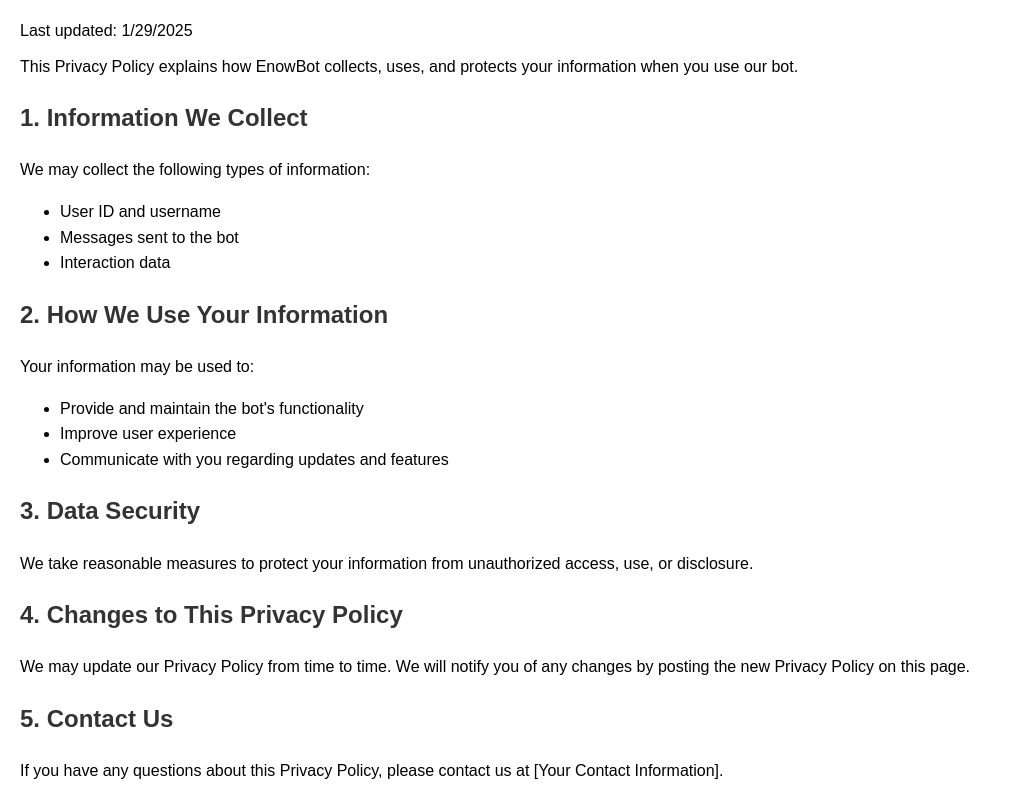
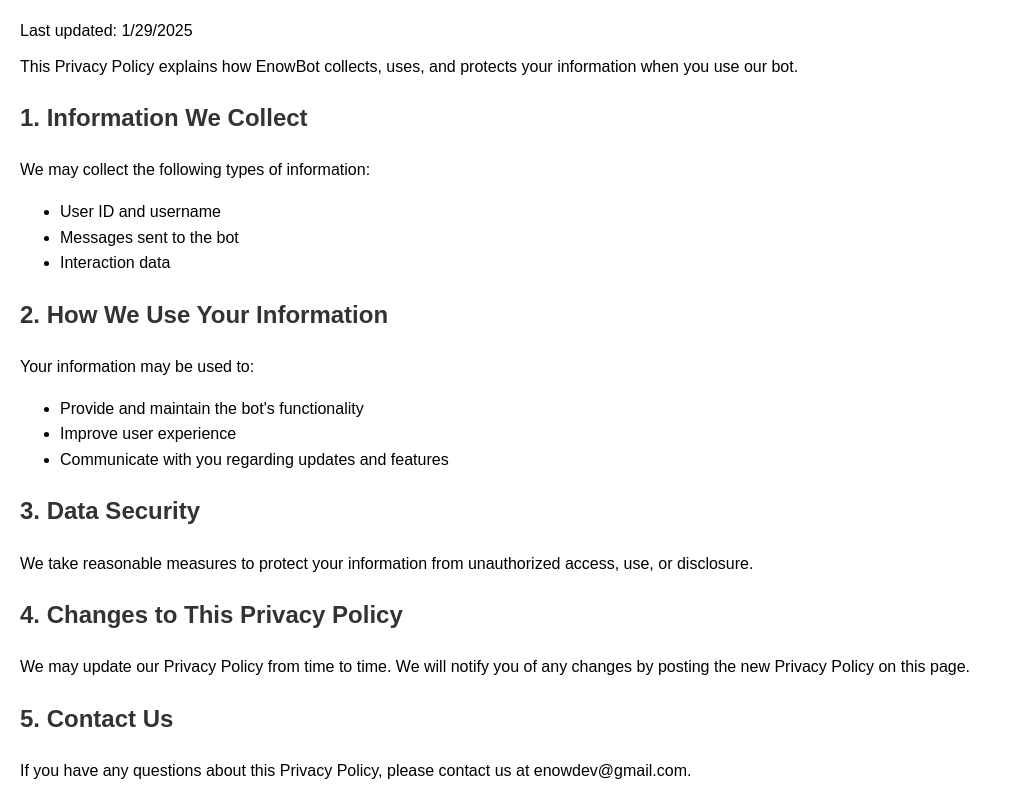
Before and after one commit to enowdev/enowbot-legal, a plain HTML site: page privacy-policy.html in a window 1280 px wide. Shown: the part 76-880 px from the top of the page, without its empty margins (0-1012 px from the left). Drawn offline with Linux system fonts and the light colour scheme.

Commit message:
Update privacy-policy.html

```diff
--- a/privacy-policy.html
+++ b/privacy-policy.html
@@ -47,6 +47,6 @@
     <p>We may update our Privacy Policy from time to time. We will notify you of any changes by posting the new Privacy Policy on this page.</p>
 
     <h2>5. Contact Us</h2>
-    <p>If you have any questions about this Privacy Policy, please contact us at [Your Contact Information].</p>
+    <p>If you have any questions about this Privacy Policy, please contact us at enowdev@gmail.com.</p>
 </body>
 </html>
```
